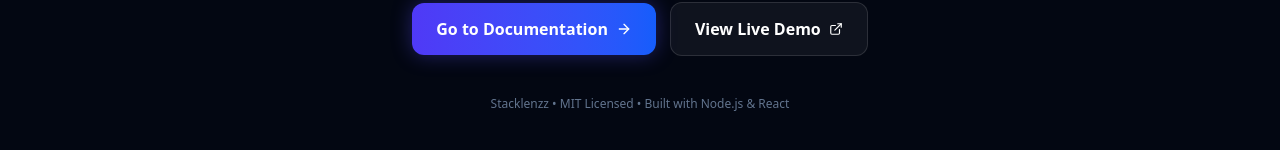
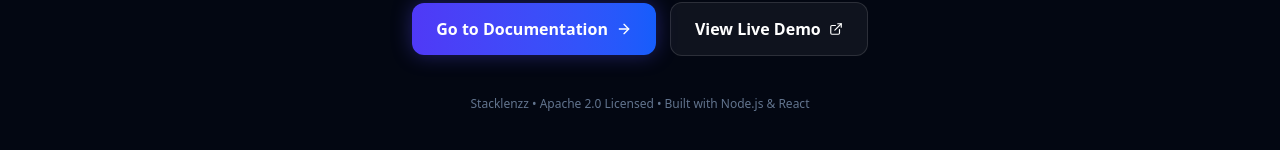
Before and after one commit to ideateGudy/stacklenzz-docs, a Next.js app: page / in a window 1280 px wide. Shown: the part 2436-2586 px from the top of the page. Built offline with nearby package versions, Linux system fonts and the light colour scheme; what @stacklenzz/server would draw is missing.

Commit message:
docs: update license and native React Context state architecture in docs portal

```diff
--- a/app/page.tsx
+++ b/app/page.tsx
@@ -951,7 +951,7 @@ export default function AdminObservabilityPage() {
             </motion.div>
           </div>
           <div className="mt-10 text-xs text-slate-500">
-            Stacklenzz • MIT Licensed • Built with Node.js & React
+            Stacklenzz • Apache 2.0 Licensed • Built with Node.js & React
           </div>
         </motion.div>
       </section>
```
Also changed, not shown: 1 other file (tests, documents, lock files or other folders).
